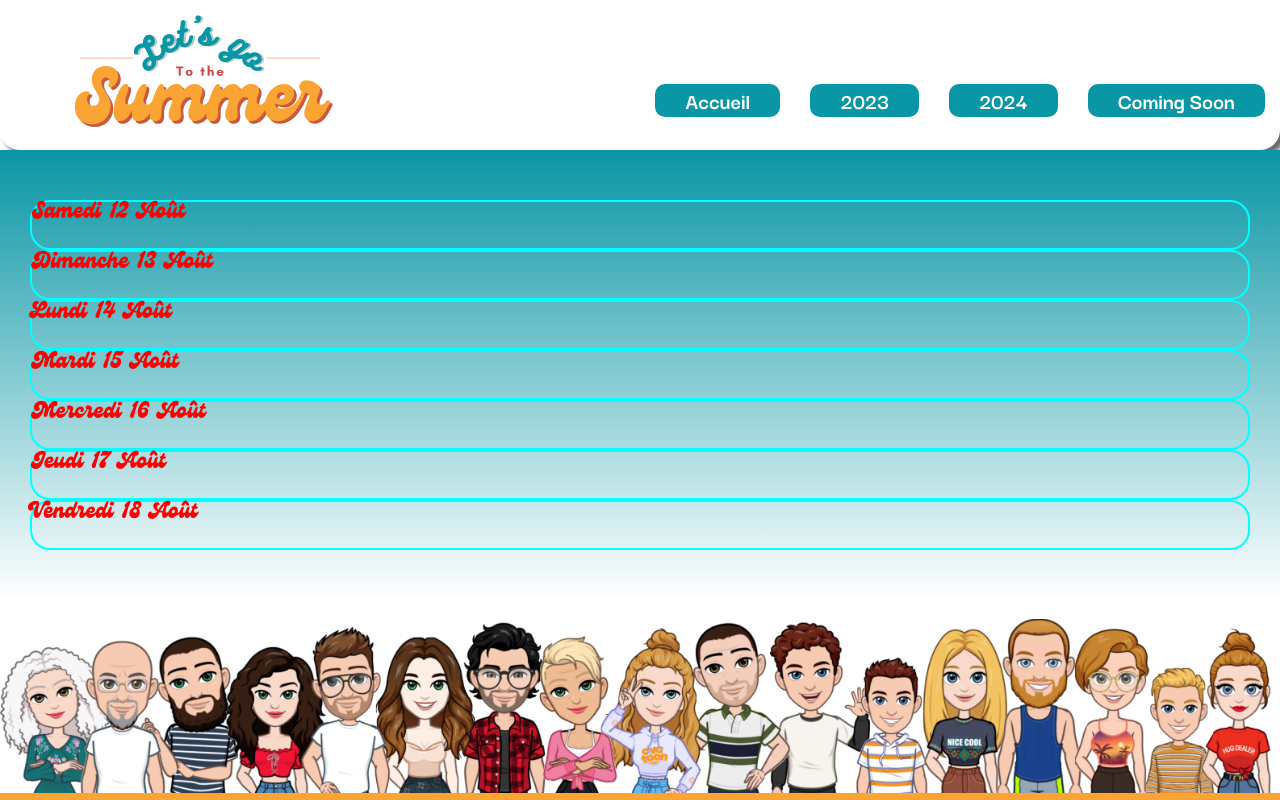
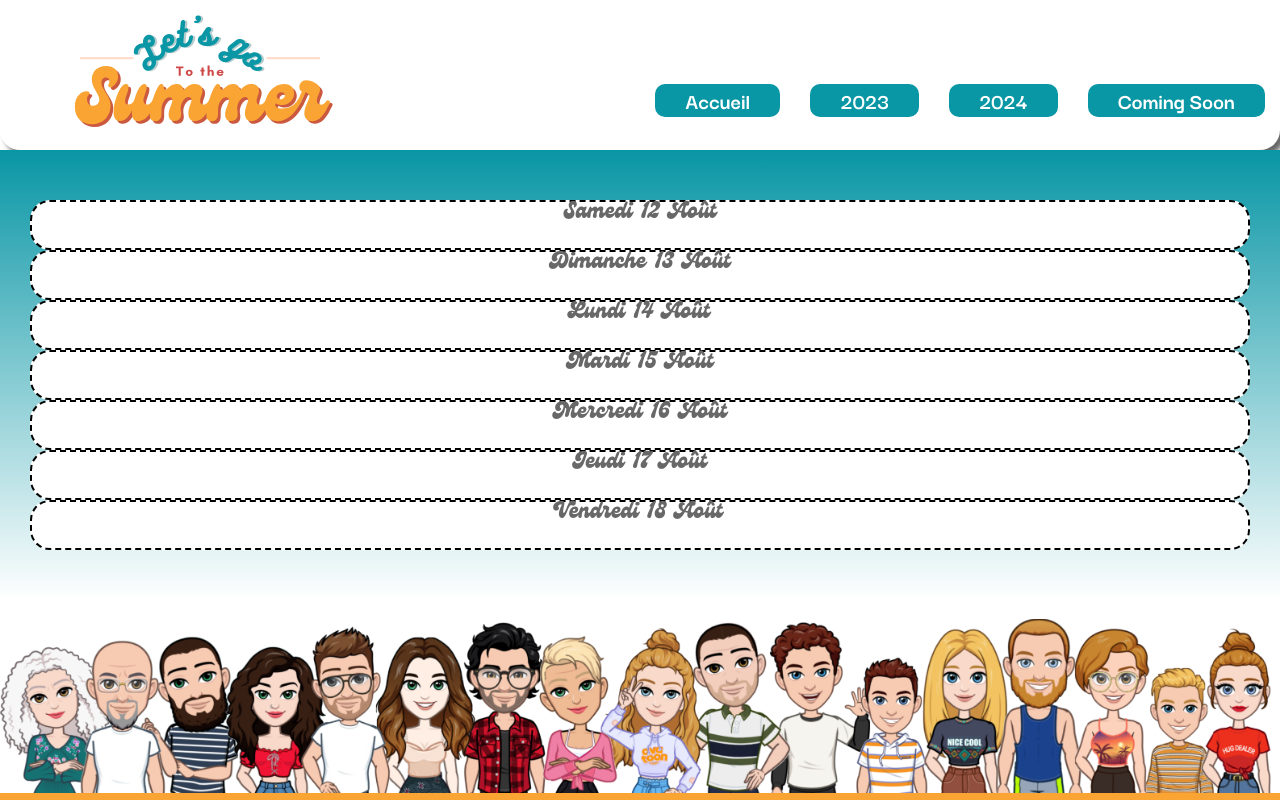
Before and after one commit to PixelsAndCookies/lets-go-to-the-summer, a React (Vite) app: page /holidays/2023 in a window 1280 px wide. Shown: the top 800 px of the page. Built offline with nearby package versions, Linux system fonts and the light colour scheme.

Commit message:
Update _Day.scss

```diff
--- a/src/components/Day/_Day.scss
+++ b/src/components/Day/_Day.scss
@@ -1,8 +1,11 @@
 .articleDay { // style global à chacun des articles ( ensemble des jours )
-    border: 2px solid cyan;
+    background-color: $color-white;
+    border: 2px dashed black;
     border-radius: 20px;
     h2 {
+        text-align: center;
         font-family: titlePolice;
+        color: $color-grey;
     }
     // Style propre à l'article en question ( chaque jours )
     &--Samedi12 {
```
